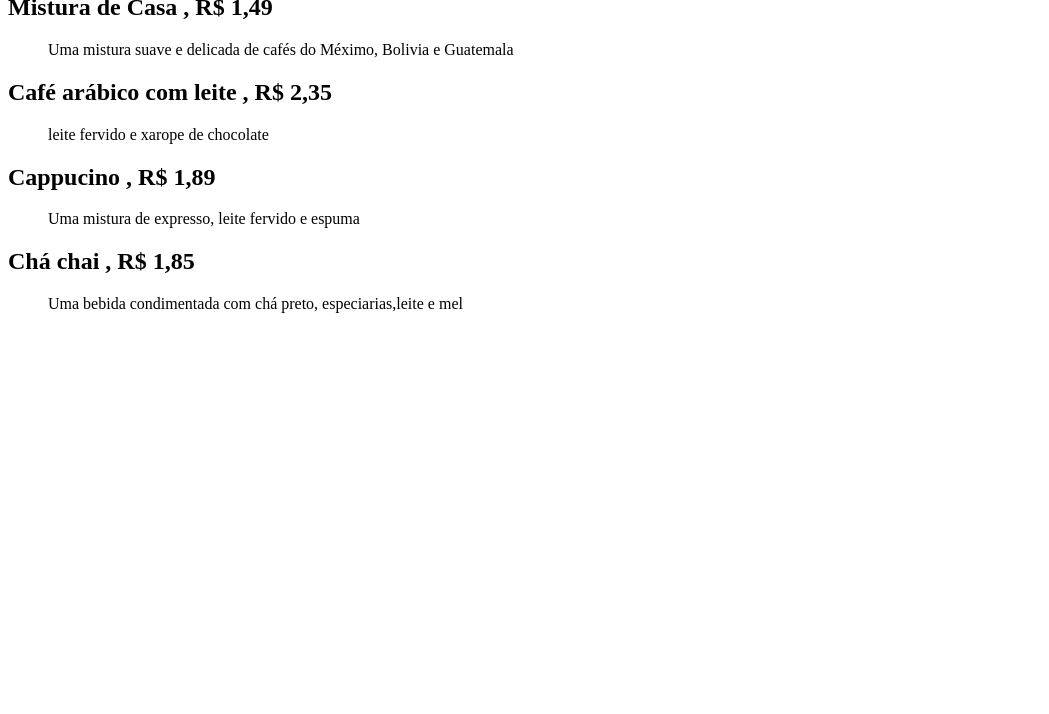
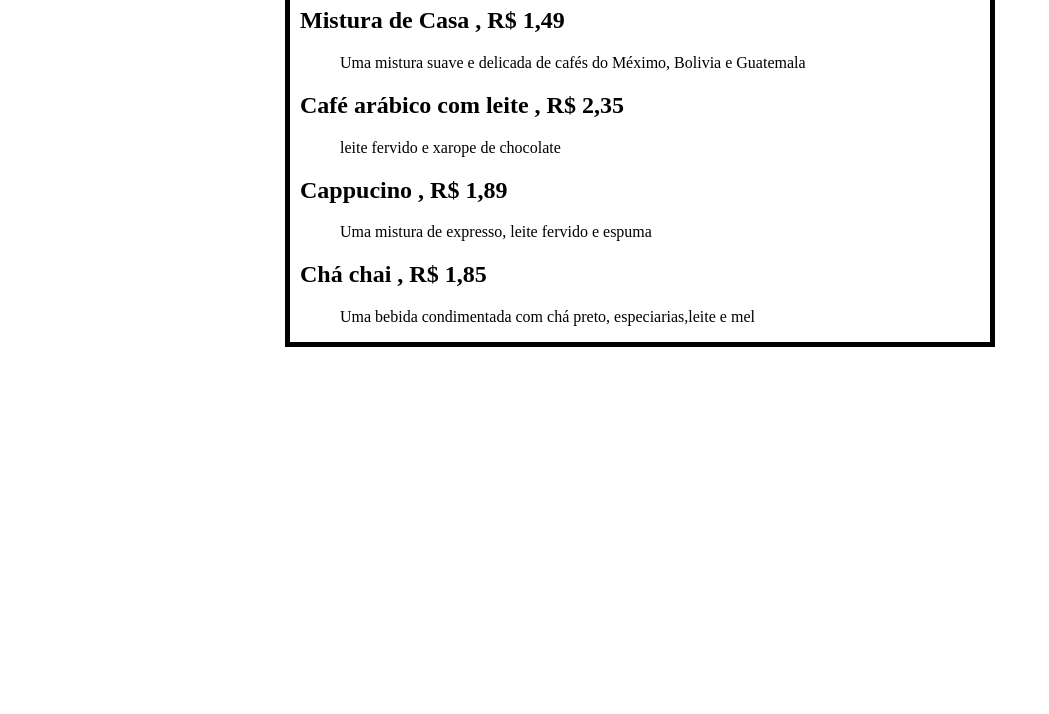
Before and after one commit to LuizMPelizaro/ProgamacaParaWeb, a plain HTML site: page Lista1/Exercicio1/Index.html in a window 1280 px wide. Shown: the part 86-800 px from the top of the page, without its empty margins (0-1049 px from the left). Drawn offline with Linux system fonts and the light colour scheme.

Commit message:
Lista1 - updating exercises

```diff
--- a/Lista1/Exercicio1/Index.html
+++ b/Lista1/Exercicio1/Index.html
@@ -1,37 +1,35 @@
 <!DOCTYPE html>
 <html lang="en">
 <head>
-    <meta charset="UTF-8" />
-    <meta http-equiv="X-UA-Compatible" content="IE=edge" />
-    <meta name="viewport" content="width=device-width, initial-scale=1.0" />
-    <link rel="stylesheet" href="style.css" />
+    <meta charset="UTF-8"/>
+    <meta http-equiv="X-UA-Compatible" content="IE=edge"/>
+    <meta name="viewport" content="width=device-width, initial-scale=1.0"/>
+    <link rel="stylesheet" href="style.css"/>
     <title>Café Starbuzz</title>
 </head>
 <body>
-      <h1>Café Starbuzz</h1>
-    <div>
+<div class="container"><h1>Café Starbuzz</h1>
+    <div class="text">
         <h2>Mistura de Casa , R$ 1,49</h2>
         <p>
         <blockquote>Uma mistura suave e delicada de cafés do Méximo, Bolivia e Guatemala</blockquote>
-      </p>
     </div>
-    <div>
+    <div class="text">
         <h2>Café arábico com leite , R$ 2,35</h2>
         <p>
         <blockquote>leite fervido e xarope de chocolate</blockquote>
-        </p>
     </div>
-    <div>
+    <div class="text">
         <h2>Cappucino , R$ 1,89</h2>
         <p>
         <blockquote>Uma mistura de expresso, leite fervido e espuma</blockquote>
-    </p>
     </div>
-    <div>
+    <div class="text">
         <h2>Chá chai , R$ 1,85</h2>
         <p>
         <blockquote>Uma bebida condimentada com chá preto, especiarias,leite e mel</blockquote>
-        </p>
     </div>
+</div>
+
 </body>
 </html>
--- a/Lista1/Exercicio1/style.css
+++ b/Lista1/Exercicio1/style.css
@@ -1,3 +1,12 @@
 h1{
     text-align: center;
 }
+.text{
+    margin-left: 10px;
+}
+.container{
+    width: 700px;
+    border: 5px solid black;
+    margin-left: auto;
+    margin-right: auto;
+}
--- /dev/null
+++ b/Lista1/Exercicio2/style.css
@@ -0,0 +1,9 @@
+.container{
+    width: 380px;
+    border: 4px black solid;
+    margin-left: auto;
+    margin-right: auto;
+}
+.text{
+    margin-left: 5px;
+}
--- a/Lista1/Exercicio3/style.css
+++ b/Lista1/Exercicio3/style.css
@@ -11,7 +11,12 @@
 #links{
     text-align: center;
 }
-
+.container{
+    width: 900px;
+    border: 4px black solid;
+    margin-left: auto;
+    margin-right: auto;
+}
 .footer_link_page{
     text-align: center;
 
@@ -23,4 +28,5 @@
     font-size: 20px;
     font-family: Arial, Helvetica, sans-serif;
     text-align: justify;
+    margin: 10px;
 }
```
Also changed, not shown: Lista1/Exercicio2/index.html (+17 -14 lines), Lista1/Exercicio3/index.html (+11 -8 lines), Lista1/Exercicio3/rule1.html (renamed from Lista1/Exercicio3/pages/rule1.html, +2 -2 lines), Lista1/Exercicio3/rule2.html (renamed from Lista1/Exercicio3/pages/rule2.html, +1 -1 lines), Lista1/Exercicio3/rule3.html (renamed from Lista1/Exercicio3/pages/rule3.html, +1 -1 lines), Lista1/Exercicio3/rule4.html (renamed from Lista1/Exercicio3/pages/rule4.html, +1 -1 lines), Lista1/Exercicio3/rule5.html (renamed from Lista1/Exercicio3/pages/rule5.html, +2 -2 lines). Lines whose indentation alone changed are shown as unchanged.
